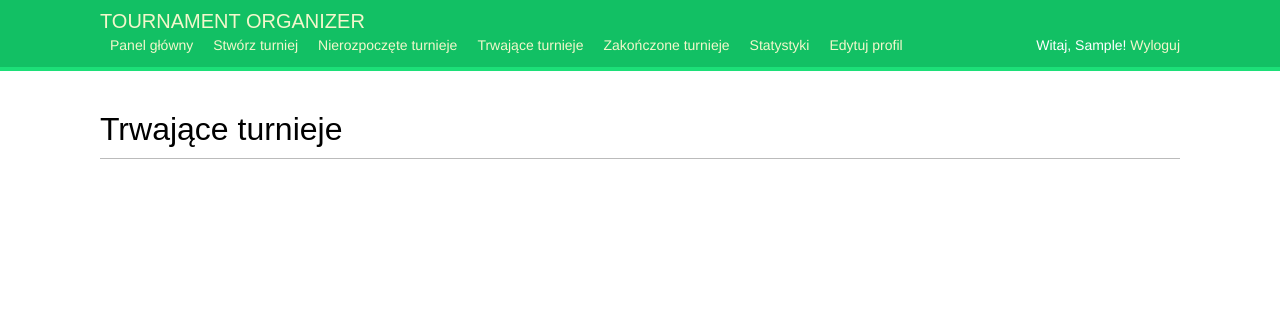
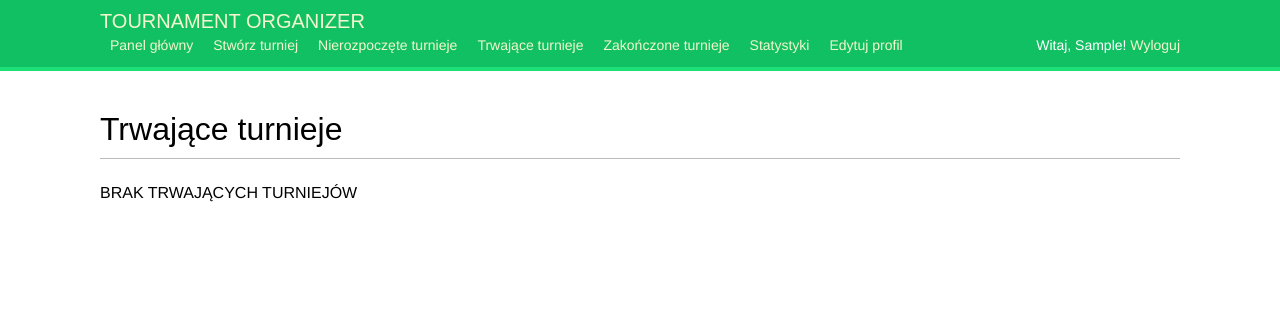
Before and after one commit to Mairon88/Tournament_Organizer, a Django app: page /account/ongoing_tournaments/ in a window 1280 px wide. Shown: the top 331 px of the page. Run offline with Django 3.2, Linux system fonts and the light colour scheme; the visitor is signed in with stand-in values (Sample User, id 1); data that the repository does not hold is empty; some web fonts are replaced.

Commit message:
Added some features

```diff
--- a/mysite/torg/templates/account/completed_tournaments.html
+++ b/mysite/torg/templates/account/completed_tournaments.html
@@ -10,4 +10,7 @@
             <p>Dodany przez: {{ tournament.author }}</p>
             <hr>
     {% endfor %}
+    {% if not tournaments %}
+        <p>BRAK ZAKOŃCZONYCH TURNIEJÓW</p>
+    {% endif %}
 {% endblock %}
--- a/mysite/torg/templates/account/ongoing_tournaments.html
+++ b/mysite/torg/templates/account/ongoing_tournaments.html
@@ -10,5 +10,8 @@
             <p>Dodany przez: {{ tournament.author }}</p>
             <hr>
     {% endfor %}
+    {% if not tournaments %}
+        <p>BRAK TRWAJĄCYCH TURNIEJÓW</p>
+    {% endif %}
 
 {% endblock %}
--- a/mysite/torg/templates/account/waiting_tournaments.html
+++ b/mysite/torg/templates/account/waiting_tournaments.html
@@ -10,5 +10,7 @@
             <p>Dodany przez: {{ tournament.author }}</p>
             <hr>
     {% endfor %}
-
+    {% if not tournaments %}
+        <p>BRAK NIEROZPOCZĘTYCH TURNIEJÓW</p>
+    {% endif %}
 {% endblock %}
```
